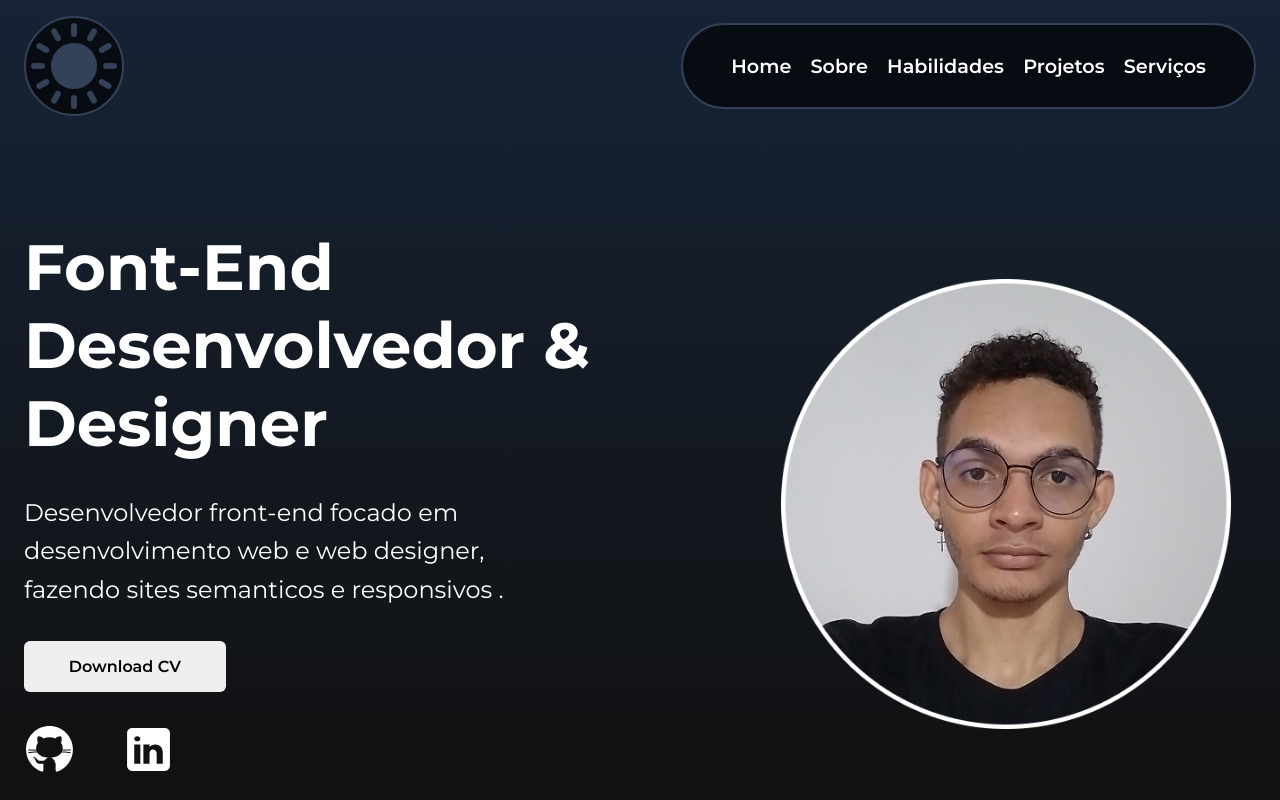
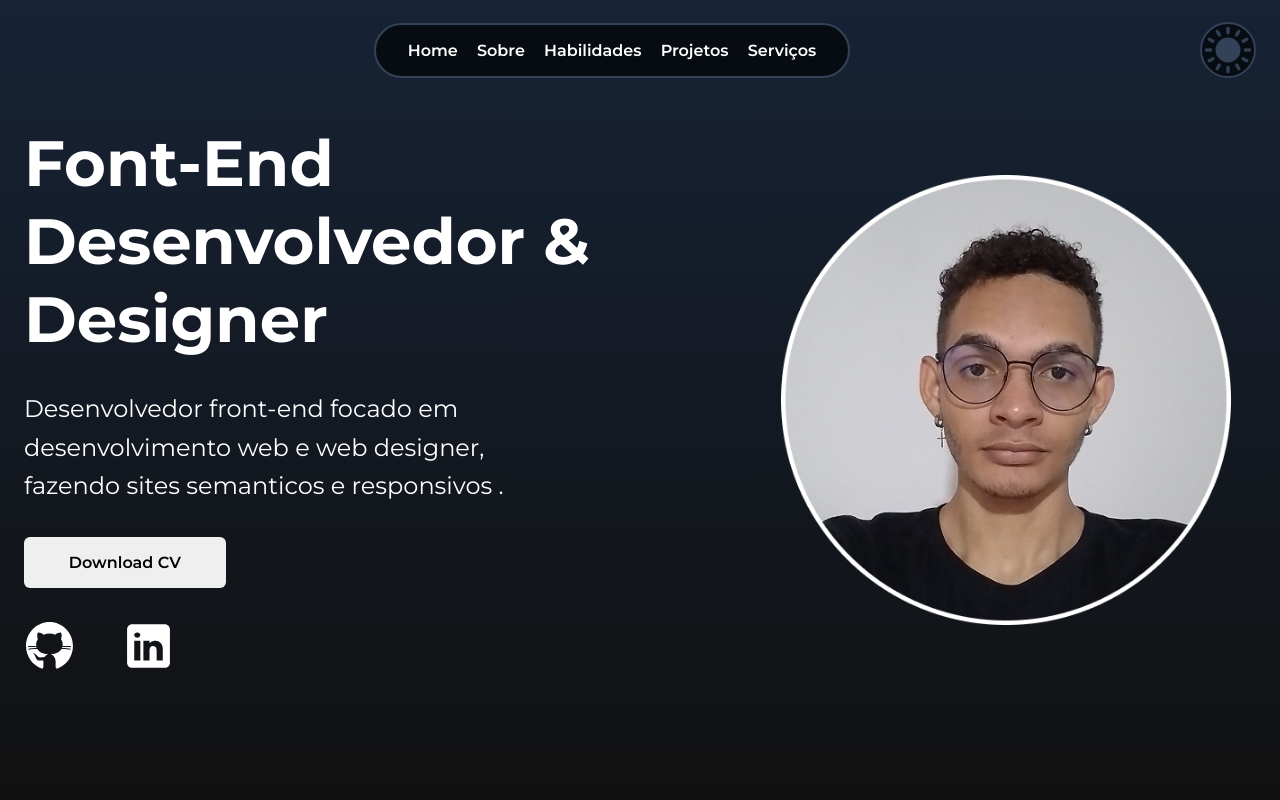
Before and after one commit to Herdes-s/Portfolio, a React (Vite) app: page / in a window 1280 px wide. Built offline with nearby package versions, Linux system fonts and the light colour scheme.

Commit message:
ajustes responsividade

```diff
--- a/src/components/Header/Header.module.css
+++ b/src/components/Header/Header.module.css
@@ -1,7 +1,12 @@
 .header {
+  position: fixed;
+  top: 0;
+  left: 50%;
+  transform: translateX(-50%);
+
   width: 100%;
   max-width: 1300px;
-  margin-inline: auto;
+  height: 6.25rem;
 
   display: flex;
   justify-content: space-between;
@@ -29,22 +34,21 @@
 }
 
 .nav.open {
-  display: flex;
-  gap: 1rem;
-
   position: absolute;
   top: 0;
-  right: 0;
+  left: 0;
   width: 45%;
-  height: 35dvh;
+  min-height: 350px;
+
   background: var(--color-primary);
-  border-left: var(--color-secondary) 2px solid;
+  border-right: var(--color-secondary) 2px solid;
   border-bottom: var(--color-secondary) 2px solid;
 
   display: flex;
   flex-direction: column;
-  justify-content: end;
-  align-items: self-start;
+  gap: 1rem;
+  justify-content: flex-end;
+  align-items: flex-start;
   padding: 1rem;
 
   z-index: 999;
@@ -79,7 +83,7 @@
 
 @media (min-width: 768px) {
   .header {
-    margin-bottom: 5rem;
+    justify-content: flex-end;
   }
 
   .nav {
@@ -87,14 +91,16 @@
     background: var(--color-secondary);
     border: var(--color-primary) 2px solid;
     border-radius: 50px;
-    padding: 1.8rem 3rem;
+    padding: 1rem 2rem;
     justify-content: center;
     align-items: center;
     gap: 1.2rem;
+
+    margin-inline: auto;
   }
 
   .nav a {
-    font-size: 1.2rem;
+    font-size: 1rem;
     color: var(--color-text);
   }
 
@@ -103,7 +109,7 @@
   }
 
   .modeLight {
-    width: 6.25rem;
-    height: 6.25rem;
+    width: 3.5rem;
+    height: 3.5rem;
   }
 }
--- a/src/components/Header/index.jsx
+++ b/src/components/Header/index.jsx
@@ -9,9 +9,6 @@ function Header() {
 
   return (
     <header className={styles.header}>
-      <div className={styles.modeLight}>
-        <img src={sun} alt="botão de mudar modo dark" />
-      </div>
       <nav className={`${styles.nav} ${open ? styles.open : ""}`}>
         <a href="/">Home</a>
         <a href="/">Sobre</a>
@@ -22,6 +19,9 @@ function Header() {
       <div className={`${styles.menu} `} onClick={() => setOpen(!open)}>
         <img src={menu} alt="botão de abrir menu" />
       </div>
+      <div className={styles.modeLight}>
+        <img src={sun} alt="botão de mudar modo dark" />
+      </div>
     </header>
   );
 }
--- a/src/components/Hero/Hero.module.css
+++ b/src/components/Hero/Hero.module.css
@@ -5,6 +5,9 @@
     rgba(16, 50, 102, 0.36),
     rgba(0, 0, 0, 0.36)
   );
+  display: flex;
+  align-items: center;
+  justify-content: center;
 }
 
 .sub_hero {
--- a/src/components/Hero/index.jsx
+++ b/src/components/Hero/index.jsx
@@ -9,7 +9,6 @@ import linkedIn from "../../assets/images/linkedIn.svg";
 function Hero() {
   return (
     <section className={styles.section_hero}>
-      <Header />
       <div className={styles.sub_hero}>
         <div className={styles.hero_image}>
           <img src={my_photo} alt="Foto do criador do site e dono" />
--- a/src/pages/Home/index.jsx
+++ b/src/pages/Home/index.jsx
@@ -1,13 +1,15 @@
-import Hero from '../../components/Hero';
+import Header from "../../components/Header";
+import Hero from "../../components/Hero";
 
-import styles from './Home.module.css'
+import styles from "./Home.module.css";
 
 function Home() {
-    return(
-        <>
-          <Hero />
-        </>
-    )
+  return (
+    <>
+      <Header />
+      <Hero />
+    </>
+  );
 }
 
 export default Home;
```
